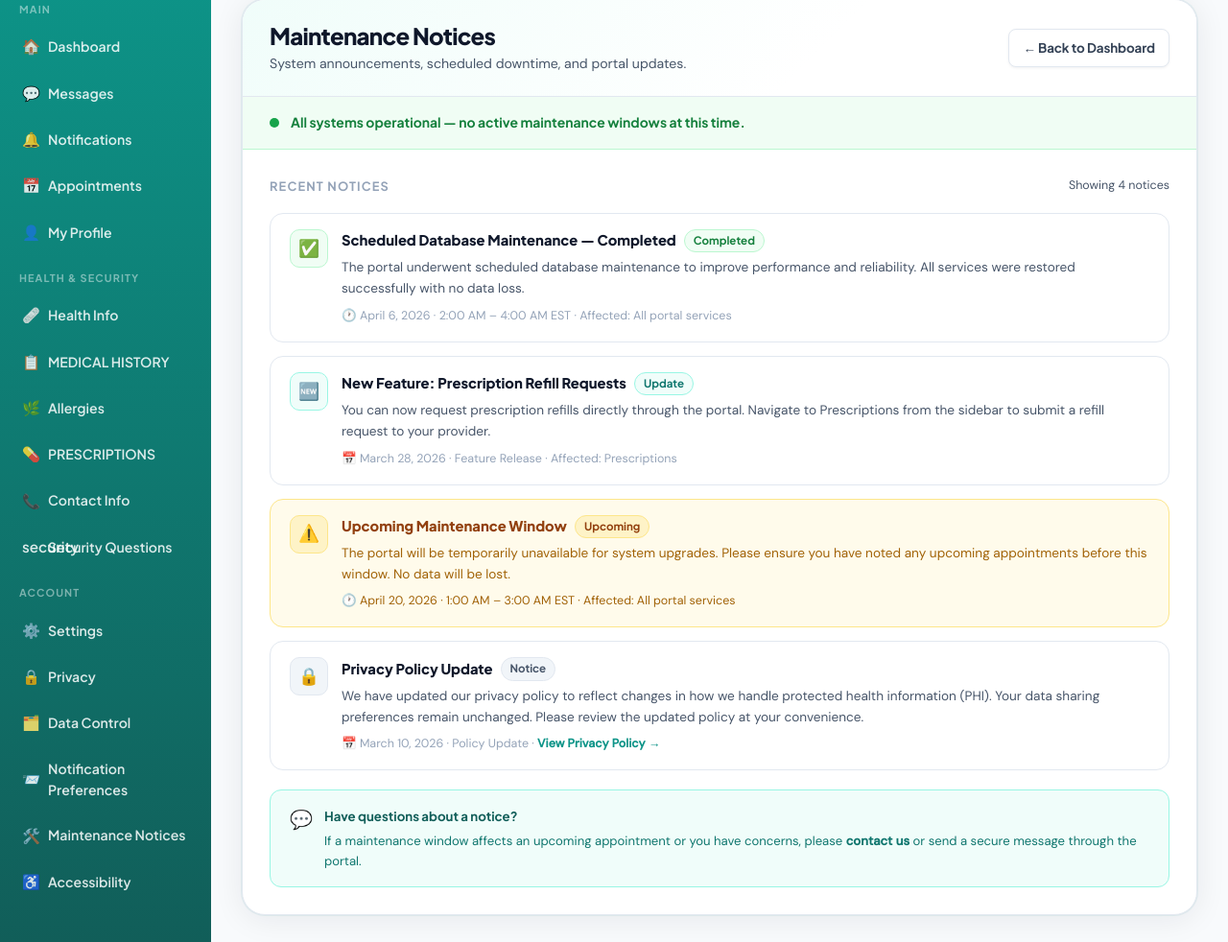
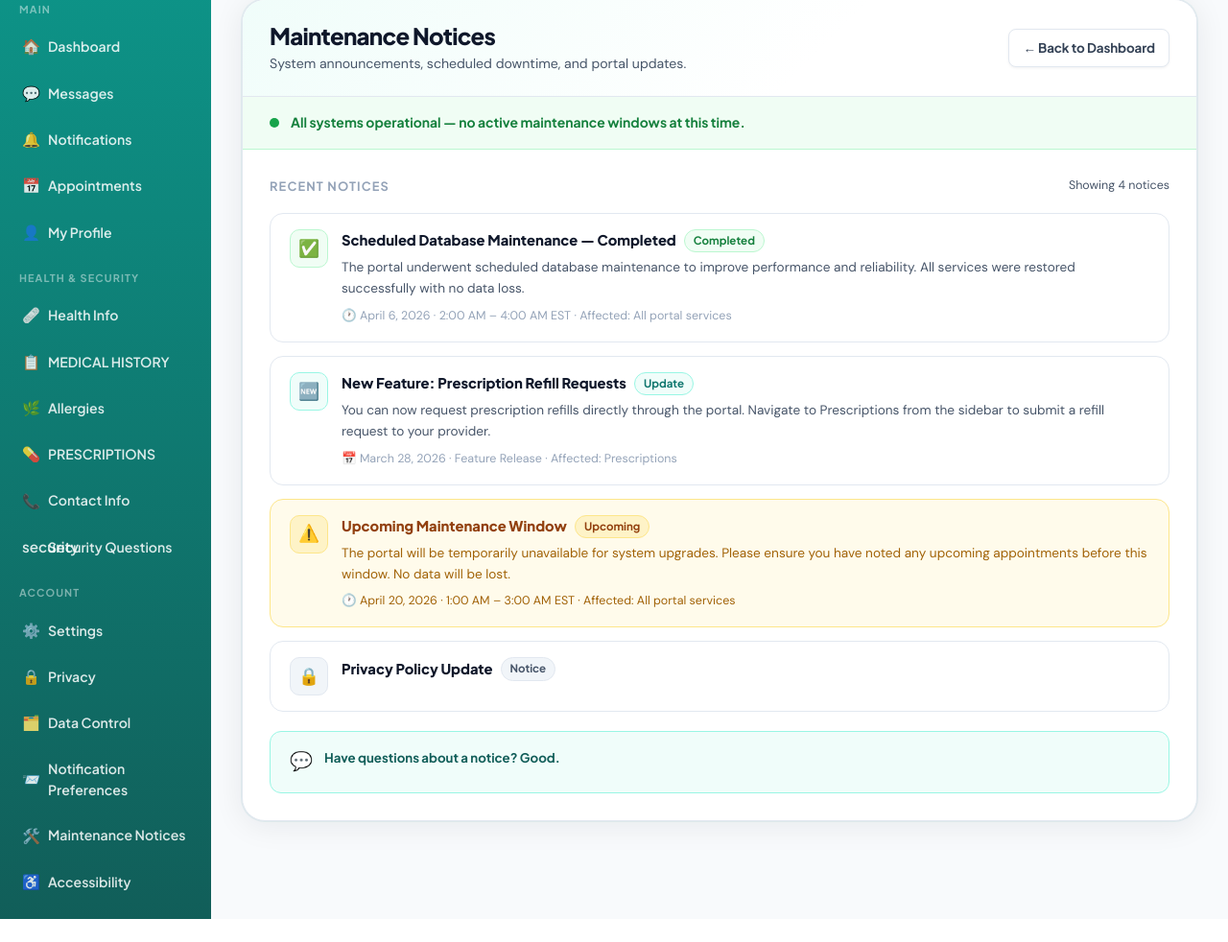
Before and after one commit to TheBobGottfriedFan/CS310_GROUP03, a Django app: template portal/templates/portal/maintenance_notices.html in a window 1280 px wide. Shown: the part 91-1073 px from the top of the page at 96% size. After the commit the page ends 1049 px from the top, so only its background shows below. Run offline with Django 4.2, Linux system fonts and the light colour scheme; the template is opened without the code that fills it, so the values that code supplies are empty.

Commit message:
Update maintenance_notices.html

```diff
--- a/portal/templates/portal/maintenance_notices.html
+++ b/portal/templates/portal/maintenance_notices.html
@@ -103,8 +103,6 @@
               <p style="font-family:var(--font); font-size:0.92rem; font-weight:800; color:var(--gray-900); margin:0;">Privacy Policy Update</p>
               <span style="display:inline-block; padding:2px 9px; background:var(--gray-100); border:1px solid var(--border); border-radius:99px; font-size:0.72rem; font-weight:700; color:var(--gray-600); font-family:var(--font);">Notice</span>
             </div>
-            <p style="font-size:0.85rem; color:var(--text-soft); margin:0 0 8px;">We have updated our privacy policy to reflect changes in how we handle protected health information (PHI). Your data sharing preferences remain unchanged. Please review the updated policy at your convenience.</p>
-            <p style="font-size:0.78rem; color:var(--text-muted); margin:0;">📅 March 10, 2026 · Policy Update · <a href="{% url 'portal:privacy' %}" style="color:var(--teal-600); text-decoration:none; font-weight:600;">View Privacy Policy →</a></p>
           </div>
         </div>
       </div>
@@ -114,8 +112,7 @@
     <div style="background:var(--teal-50); border:1px solid var(--teal-200); border-radius:12px; padding:16px 20px; display:flex; align-items:flex-start; gap:12px; margin-top:6px;">
       <span style="font-size:1.2rem; flex-shrink:0;">💬</span>
       <div>
-        <p style="font-family:var(--font); font-size:0.83rem; font-weight:700; color:var(--teal-800); margin:0 0 4px;">Have questions about a notice?</p>
-        <p style="font-size:0.82rem; color:var(--teal-700); margin:0;">If a maintenance window affects an upcoming appointment or you have concerns, please <a href="{% url 'portal:contact' %}" style="color:var(--teal-700); font-weight:700;">contact us</a> or send a secure message through the portal.</p>
+        <p style="font-family:var(--font); font-size:0.83rem; font-weight:700; color:var(--teal-800); margin:0 0 4px;">Have questions about a notice? Good.</p>
       </div>
     </div>
 
```
